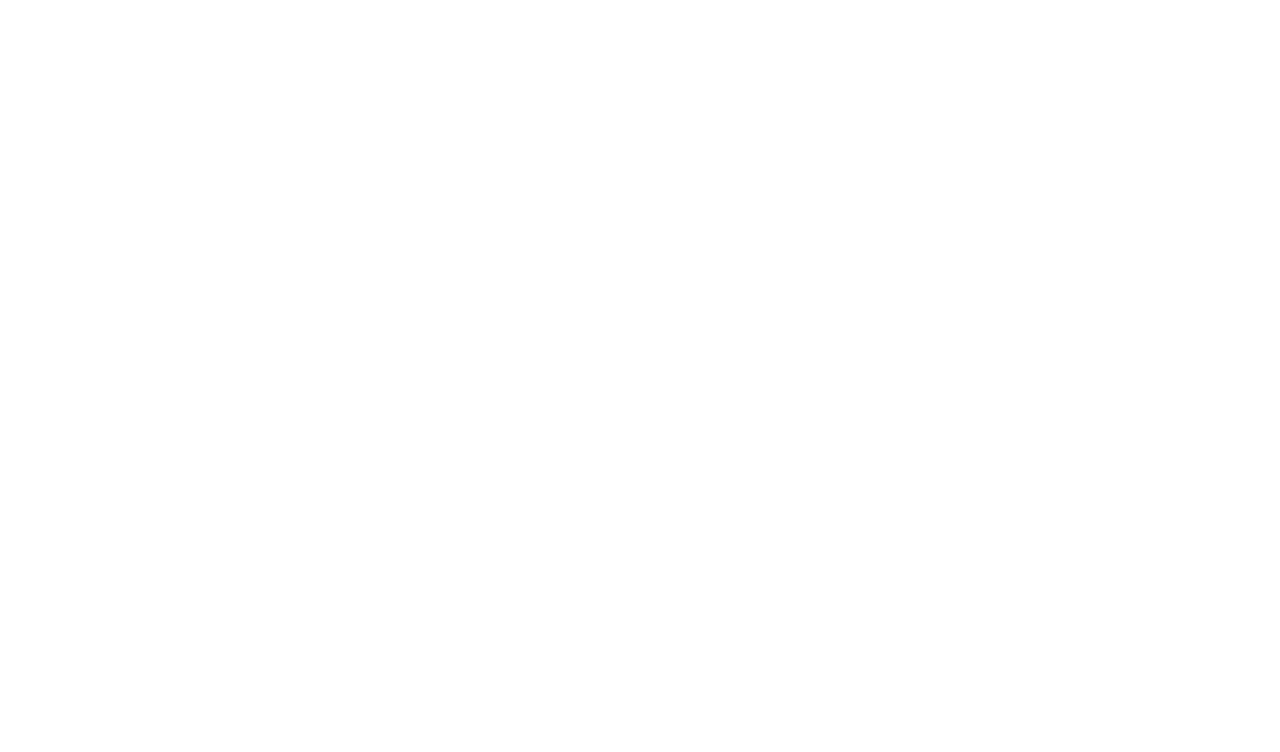
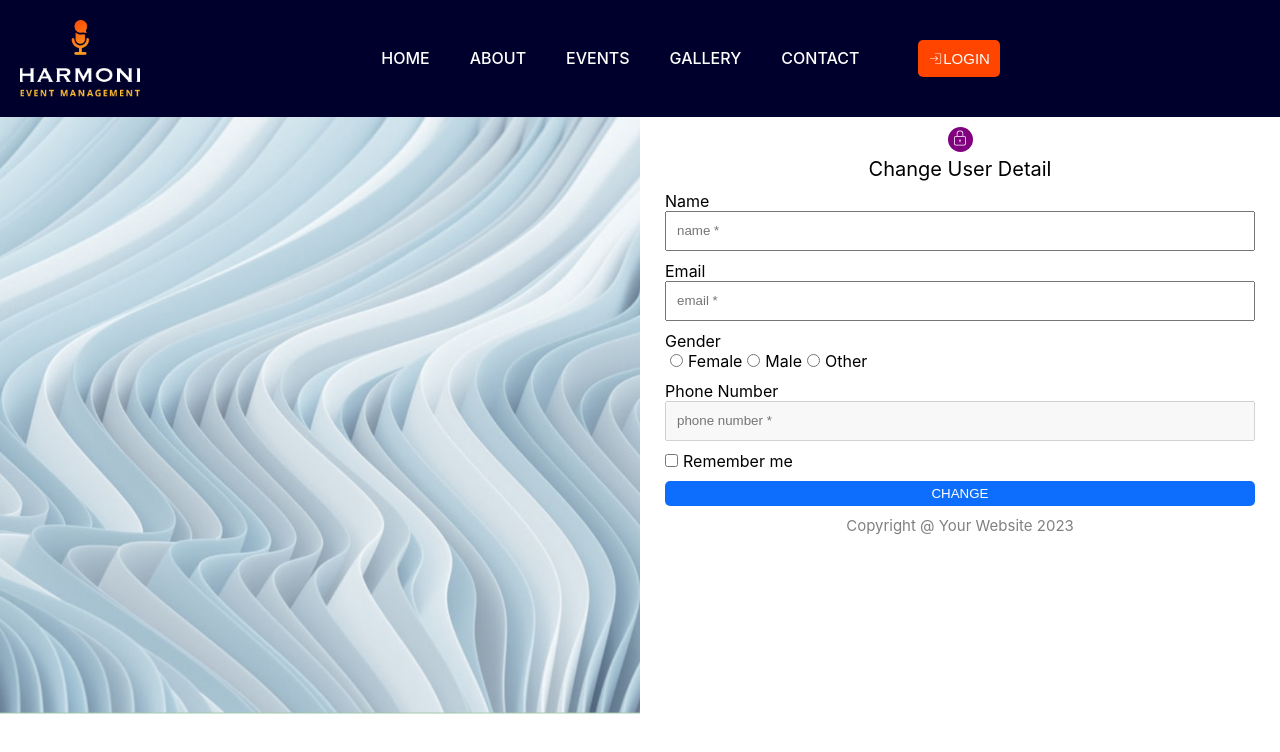
Before and after one commit to Jimi-Chhatrala/react-harmony-event-management, a React (Create React App) app: page /change-detail in a window 1280 px wide. Before the commit this address had no page. Shown: the top 752 px of the page. Built offline with nearby package versions, Linux system fonts and the light colour scheme; no server answers.

Commit message:
User Details Update Page Completed

```diff
--- a/src/Components/ChangeDetail/index.jsx
+++ b/src/Components/ChangeDetail/index.jsx
@@ -6,25 +6,63 @@ import NavBar from '../NavBar';
 import { useEffect, useState } from 'react';
 import axios from 'axios';
 import Cookies from 'js-cookie'
+import { useNavigate } from 'react-router-dom';
+
+const token = Cookies.get('userAccessToken');
 
 export default function ChangeDetail(){
+
+    const navigate = useNavigate();
+
     const [currentUser, setCurrentUser] = useState();
-    // -----------------------------------------------------
-    // Get Current User
+    const [fullName , setFullName] = useState()
+    const [mobile_no , setPhno] = useState()
+    const [email , setEmail] = useState()
+    const [gender , setGender] = useState()
 
-    useEffect(() => {
-        axios.get('http://localhost:3046/api/v1/users/getcurrentUser', {
+    useEffect(()=>{
+        setFullName(currentUser?.fullName);
+        setPhno(currentUser?.mobile_no);
+        setEmail(currentUser?.email);
+        setGender(currentUser?.gender);
+    }, [currentUser]);
+
+
+    const dataFetch = async () => {
+        await axios.get('http://localhost:3046/api/v1/users/getcurrentUser', {
             headers:{
-                Authorization: Cookies.get('userAccessToken'),
+                Authorization: token,
             },
         })
         .then((response) => {
             setCurrentUser(response.data.data)
             console.log('Current User Data',response.data.data)
         }).catch((error)=>console.log(error))
+    }
+
+    useEffect(() => {
+     dataFetch();
     }, []);
 
-    // -----------------------------------------------------
+    const update = async (e) => {
+        e.preventDefault();
+        const data = { fullName, email, gender };
+
+        await axios.post('http://localhost:3046/api/v1/users/update', data, {
+            headers:{
+                Authorization: token,
+            },
+        }).then((response)=>{
+            if(response.data.success){
+                alert(response.data.message)
+                navigate('/account')
+            }else{
+                alert(response.data.message)
+            }
+        }).catch((error)=>{
+            alert(error.response.data.message);
+        })
+    }
 
     return(
         <div>
@@ -41,34 +79,34 @@ export default function ChangeDetail(){
                     <form>
                         <div>
                             <label for="name">Name</label>
-                            <input type='text' id='name' placeholder='name *' value={currentUser.fullName} />
+                            <input type='text' id='name' placeholder='name *' value={fullName}  onChange={(e)=>setFullName(e.target.value)}/>
                         </div>
 
                         <div>
                             <label for="email">Email</label>
-                            <input type='email' id='email' placeholder='email *' value={currentUser.email}/>
+                            <input type='email' id='email' placeholder='email *' value={email}  onChange={(e)=>setEmail(e.target.value)}/>
                         </div>
 
                         <div>
                             <label for="gender">Gender</label><br/>
-                            <input type="radio" id="female" name="gender" value="Female"/>
+                            <input type="radio" id="female" name="gender" value="female" checked={gender === 'female'} onChange={(e)=>setGender(e.target.value)} />
                             <label for="female">Female</label>
-                            <input type="radio" id="male" name="gender" value="Male"/>
+                            <input type="radio" id="male" name="gender" value="male" checked={gender === 'male'} onChange={(e)=>setGender(e.target.value)} />
                             <label for="male">Male</label>
-                            <input type="radio" id="other" name="gender" value="Other"/>
+                            <input type="radio" id="other" name="gender" value="other" checked={gender === 'other'} onChange={(e)=>setGender(e.target.value)} />
                             <label for="other">Other</label><br/>
                         </div>
 
                         <div>
                             <label for="phone_number">Phone Number</label><br/>
-                            <input type='number' id='phone_number' placeholder='phone number *' value={currentUser.mobile_no} /><br/>
+                            <input type='number' id='phone_number' placeholder='phone number *' value={mobile_no} disabled /><br/>
                         </div>
 
                         <input type="checkbox" id="remember_me"/>
                         <label for="remember_me">Remember me</label><br/>
 
                         <div>
-                            <input type='submit' value={"CHANGE"}/>
+                            <input type='submit' value={"CHANGE"} onClick={update}/>
                         </div>
                     </form>
                     <p>Copyright @ Your Website 2023</p>
--- a/src/Components/SignUp/index.jsx
+++ b/src/Components/SignUp/index.jsx
@@ -70,7 +70,7 @@ export default function SignUp(){
                             <label htmlFor="female">Female</label>
                             <input type="radio" id="male" name="gender" value={"male"}  onChange={(e)=>setGender(e.target.value)} />
                             <label htmlFor="male">Male</label>
-                            <input type="radio" id="other" name="gender" value={"Other"}  onChange={(e)=>setGender(e.target.value)} />
+                            <input type="radio" id="other" name="gender" value={"other"}  onChange={(e)=>setGender(e.target.value)} />
                             <label htmlFor="other">Other</label><br/>
                         </div>
 
```
